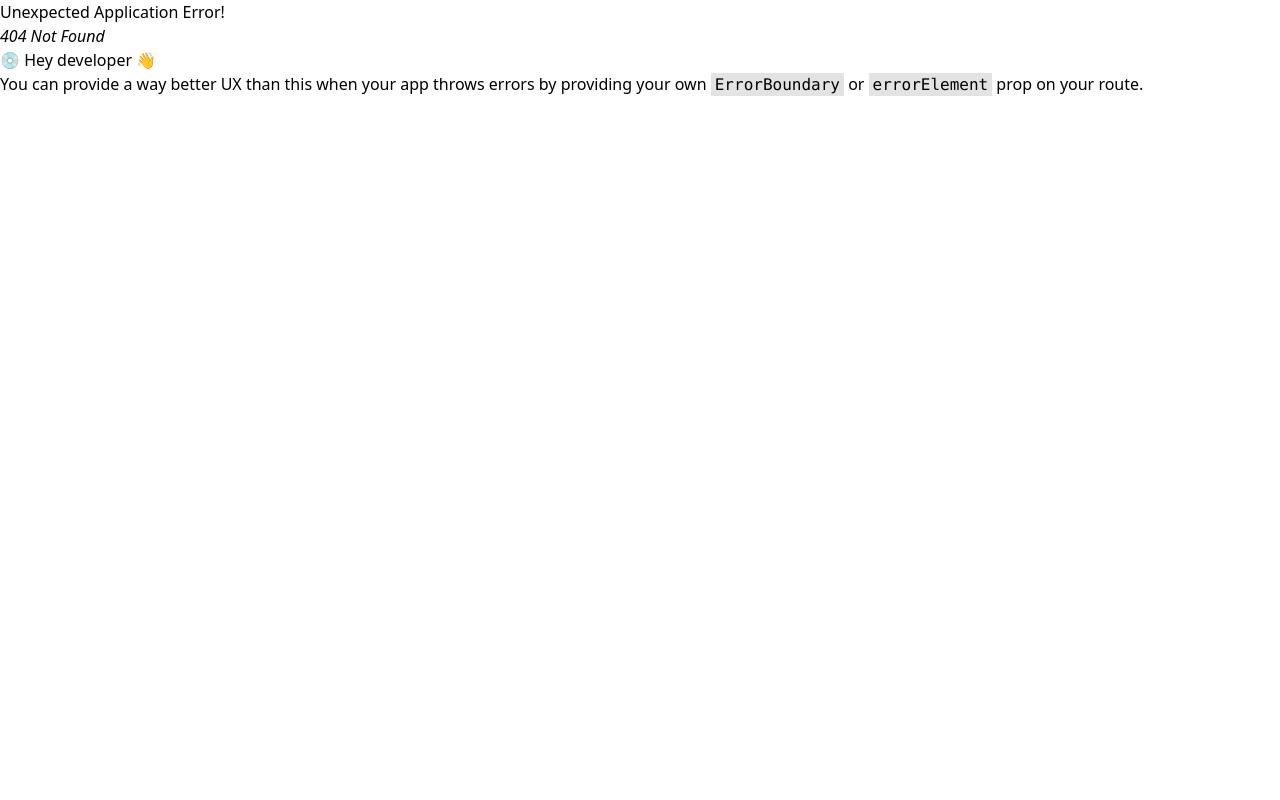
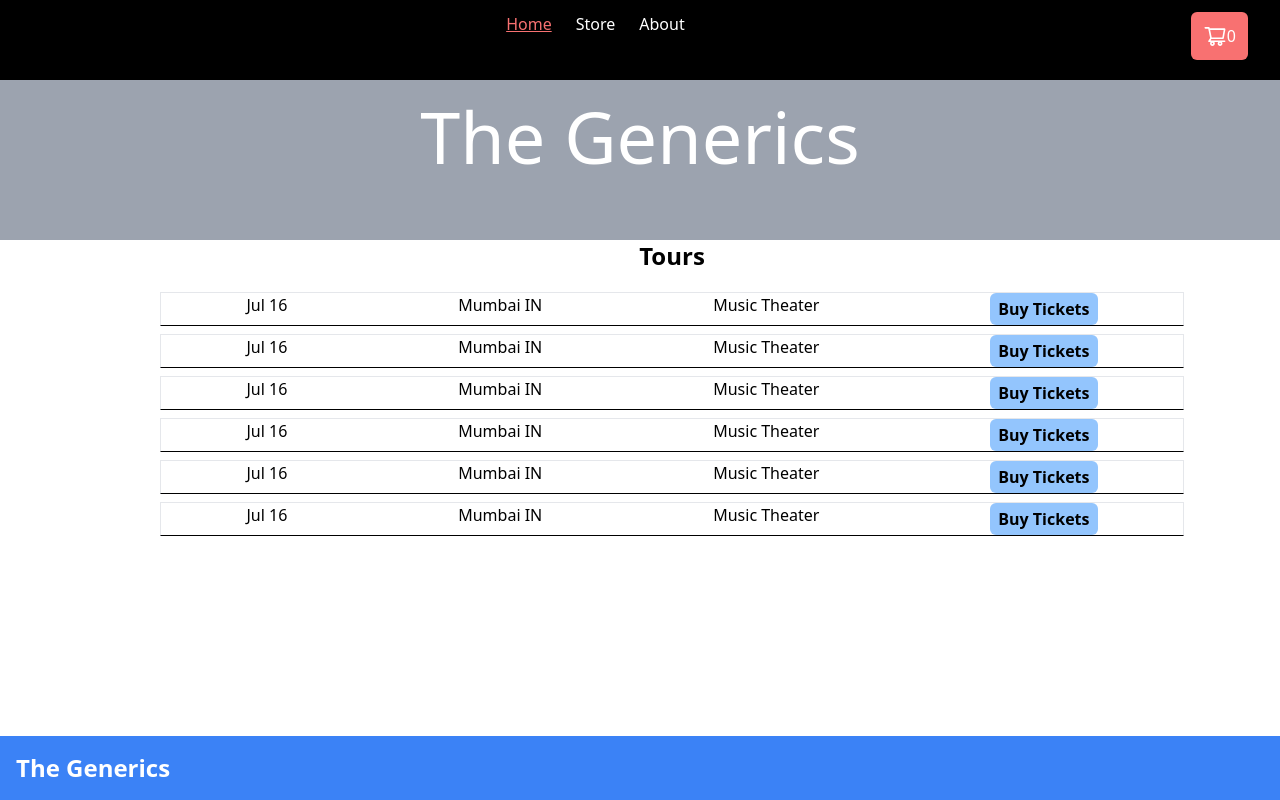
Before and after one commit to rishuishind/ecommerce, a React (Create React App) app: page /home in a window 1280 px wide. Before the commit this address had no page. Built offline with nearby package versions, Linux system fonts and the light colour scheme.

Commit message:
added home page

```diff
--- a/src/components/Navbar/Navbar.jsx
+++ b/src/components/Navbar/Navbar.jsx
@@ -9,9 +9,9 @@ const Navibar = () => {
                 <div>
                 </div>
                 <div className='flex gap-6 mt-3'>
-                    <li className='hover:cursor-pointer active:underline'> <NavLink to='/'>Home</NavLink></li>
-                    <li className='hover:cursor-pointer'><NavLink>Store</NavLink></li>
-                    <li className='hover:cursor-pointer'><NavLink to='/about'>About</NavLink></li>
+                    <li className='hover:cursor-pointer'><NavLink className={({ isActive }) => isActive ? 'underline text-red-400' : undefined} to='/home'>Home</NavLink></li>
+                    <li className='hover:cursor-pointer'> <NavLink className={({ isActive }) => isActive ? 'underline text-red-400' : undefined} to='/'>Store</NavLink></li>
+                    <li className='hover:cursor-pointer'><NavLink className={({ isActive }) => isActive ? 'underline text-red-400' : undefined} to='/about'>About</NavLink></li>
                 </div>
                 <div className='mr-8 mt-3 hover:cursor-pointer'>
                     <Cart />
--- /dev/null
+++ b/src/pages/Home.jsx
@@ -0,0 +1,47 @@
+const Home = () => {
+    return (
+        <div className='flex flex-col text-center align-middle w-[80%] ml-40'>
+            <h2 className='text-2xl font-semibold'>Tours</h2>
+            <div className='flex flex-col align-middle'>
+                <div className='flex justify-around border border-b-black mb-2 mt-5'>
+                    <span>Jul 16</span>
+                    <span>Mumbai IN</span>
+                    <span>Music Theater</span>
+                    <button className='px-2 py-1 rounded-md bg-blue-300 font-bold'>Buy Tickets</button>
+                </div>
+                <div className='flex justify-around border border-b-black mb-2'>
+                    <span>Jul 16</span>
+                    <span>Mumbai IN</span>
+                    <span>Music Theater</span>
+                    <button className='px-2 py-1 rounded-md bg-blue-300 font-bold'>Buy Tickets</button>
+                </div>
+                <div className='flex justify-around border border-b-black mb-2'>
+                    <span>Jul 16</span>
+                    <span>Mumbai IN</span>
+                    <span>Music Theater</span>
+                    <button className='px-2 py-1 rounded-md bg-blue-300 font-bold'>Buy Tickets</button>
+                </div>
+                <div className='flex justify-around border border-b-black mb-2'>
+                    <span>Jul 16</span>
+                    <span>Mumbai IN</span>
+                    <span>Music Theater</span>
+                    <button className='px-2 py-1 rounded-md bg-blue-300 font-bold'>Buy Tickets</button>
+                </div>
+                <div className='flex justify-around border border-b-black mb-2'>
+                    <span>Jul 16</span>
+                    <span>Mumbai IN</span>
+                    <span>Music Theater</span>
+                    <button className='px-2 py-1 rounded-md bg-blue-300 font-bold'>Buy Tickets</button>
+                </div>
+                <div className='flex justify-around border border-b-black mb-2'>
+                    <span>Jul 16</span>
+                    <span>Mumbai IN</span>
+                    <span>Music Theater</span>
+                    <button className='px-2 py-1 rounded-md bg-blue-300 font-bold'>Buy Tickets</button>
+                </div>
+            </div>
+        </div>
+    )
+};
+
+export default Home;
```
Also changed, not shown: src/App.js (+5 -4 lines).
